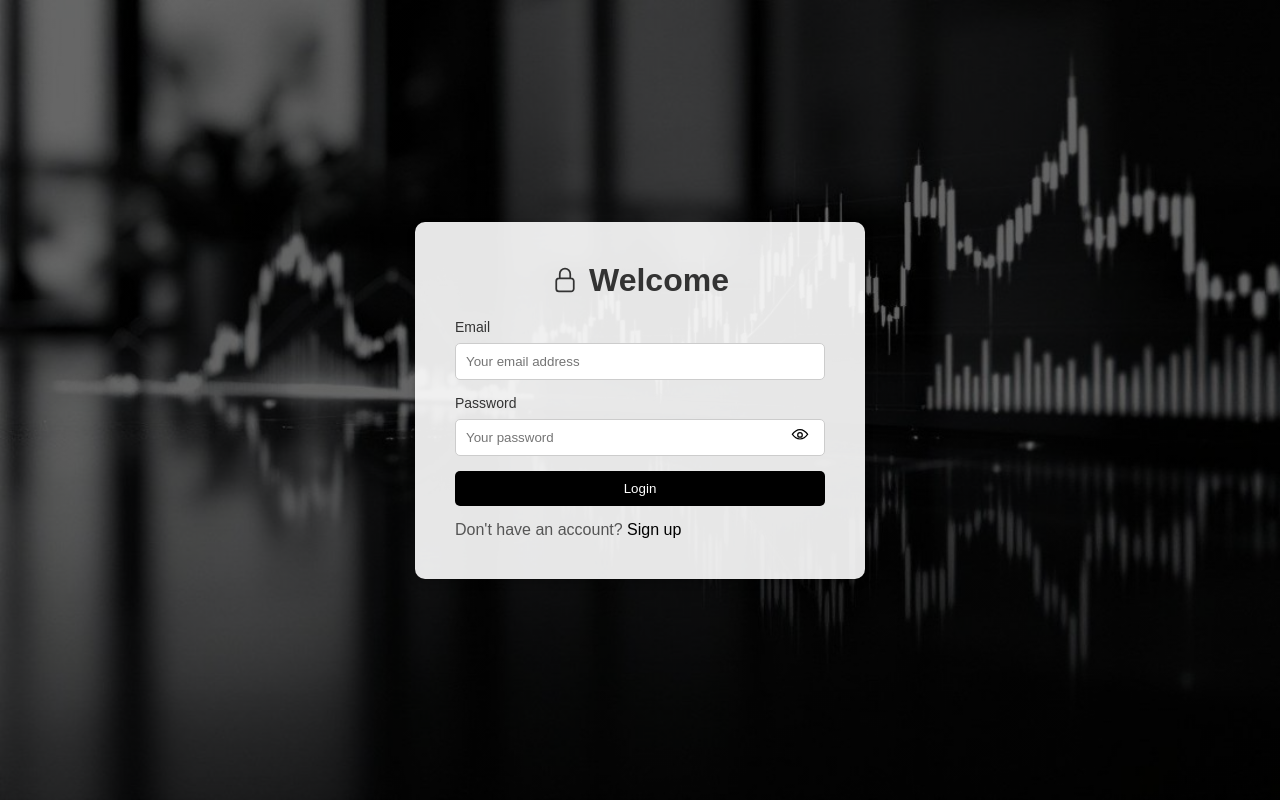
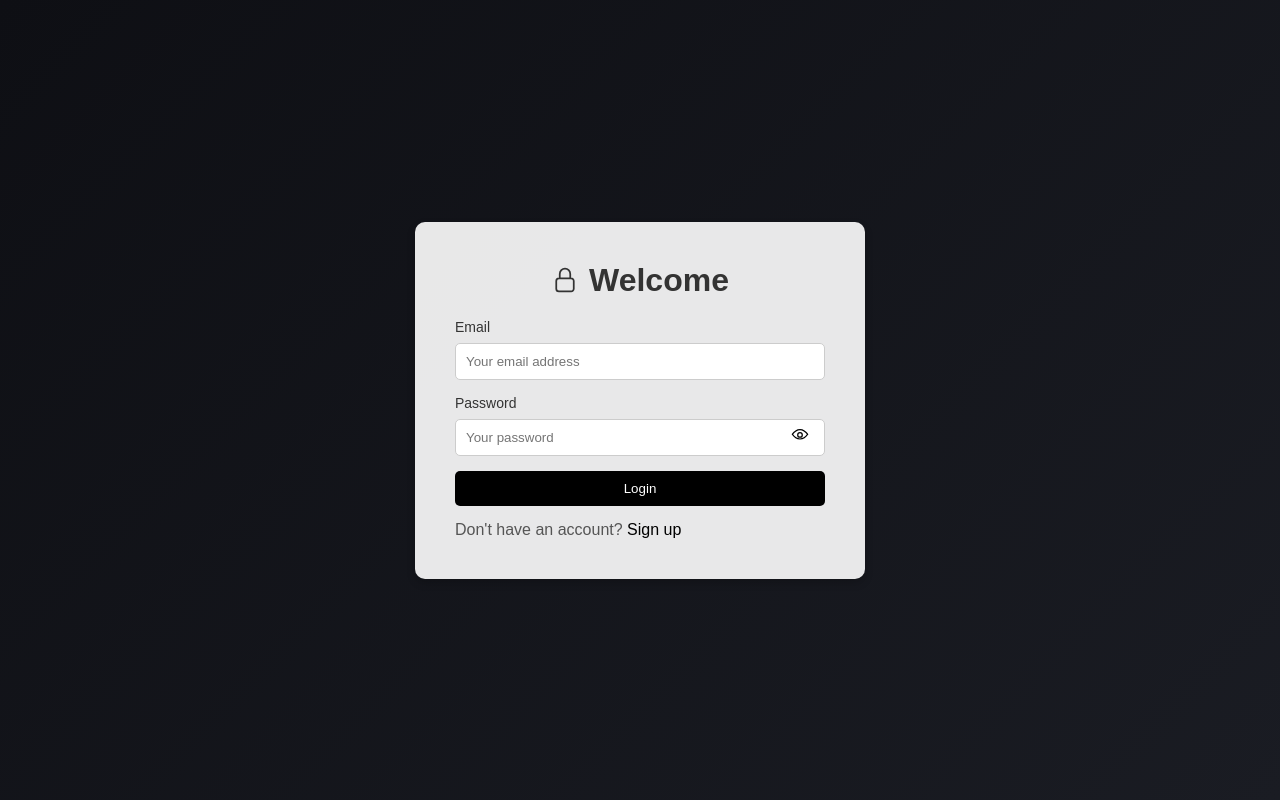
Before and after one commit to Danso-ui/Finanace-Tracker---Python, a Flask app: page /login in a window 1280 px wide. Run offline with Flask 3, Linux system fonts and the light colour scheme.

Commit message:
Update body background style in styles_auth.css
Replaced background image with a gradient.

```diff
--- a/static/styles_auth.css
+++ b/static/styles_auth.css
@@ -6,8 +6,7 @@
 
 body {
   font-family: Arial, sans-serif;
-  background-image: linear-gradient(rgba(0, 0, 0, 0.6), rgba(0, 0, 0, 0.6)), url(images/auth_background.jpg);
-  background-size: cover;
+  background: linear-gradient(135deg, #0e0f14 0%, #1a1c23 100%);
   display: flex;
   justify-content: center;
   align-items: center;
```
